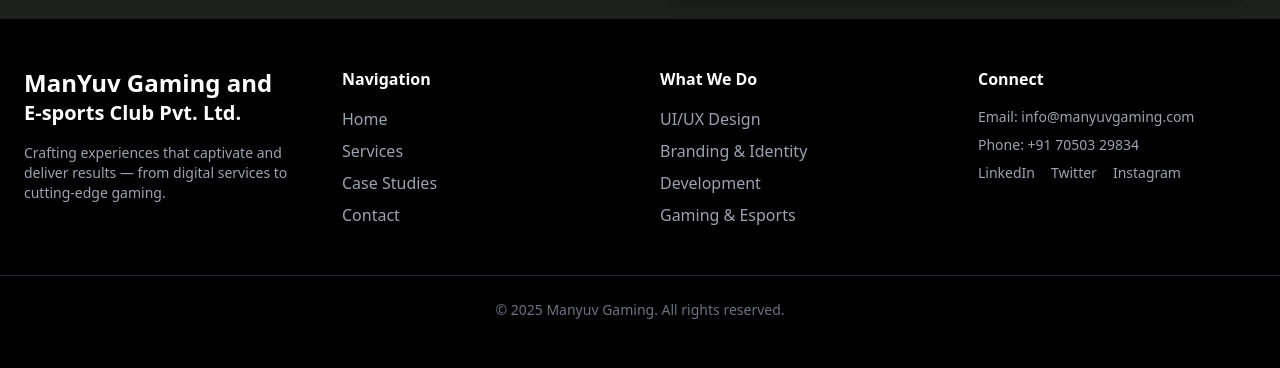
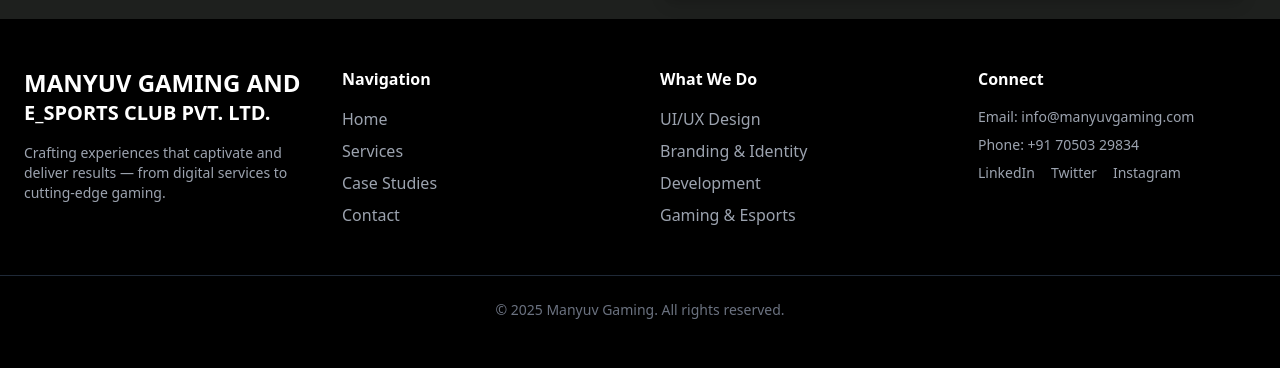
Before and after one commit to ManYuvGaming/Website, a Django app: page / in a window 1280 px wide. Shown: the part 3274-3642 px from the top of the page. Run offline with Django 5.2, Linux system fonts and the light colour scheme; some libraries are stand-ins or nearby versions.

Commit message:
Update base.html

```diff
--- a/templates/base.html
+++ b/templates/base.html
@@ -60,8 +60,8 @@
         <div class="max-w-7xl mx-auto px-6 grid md:grid-cols-4 gap-10">
             <!-- Logo & Intro -->
             <div>
-                <h3 class="text-2xl font-bold text-white">ManYuv Gaming and</h3>
-                <h4 class="text-xl font-semibold text-white mb-4">E-sports Club Pvt. Ltd.</h4>
+                <h3 class="text-2xl font-bold text-white">MANYUV GAMING AND</h3>
+                <h4 class="text-xl font-semibold text-white mb-4">E_SPORTS CLUB PVT. LTD.</h4>
                 <p class="text-sm">Crafting experiences that captivate and deliver results — from digital services to
                     cutting-edge gaming.</p>
             </div>
```
